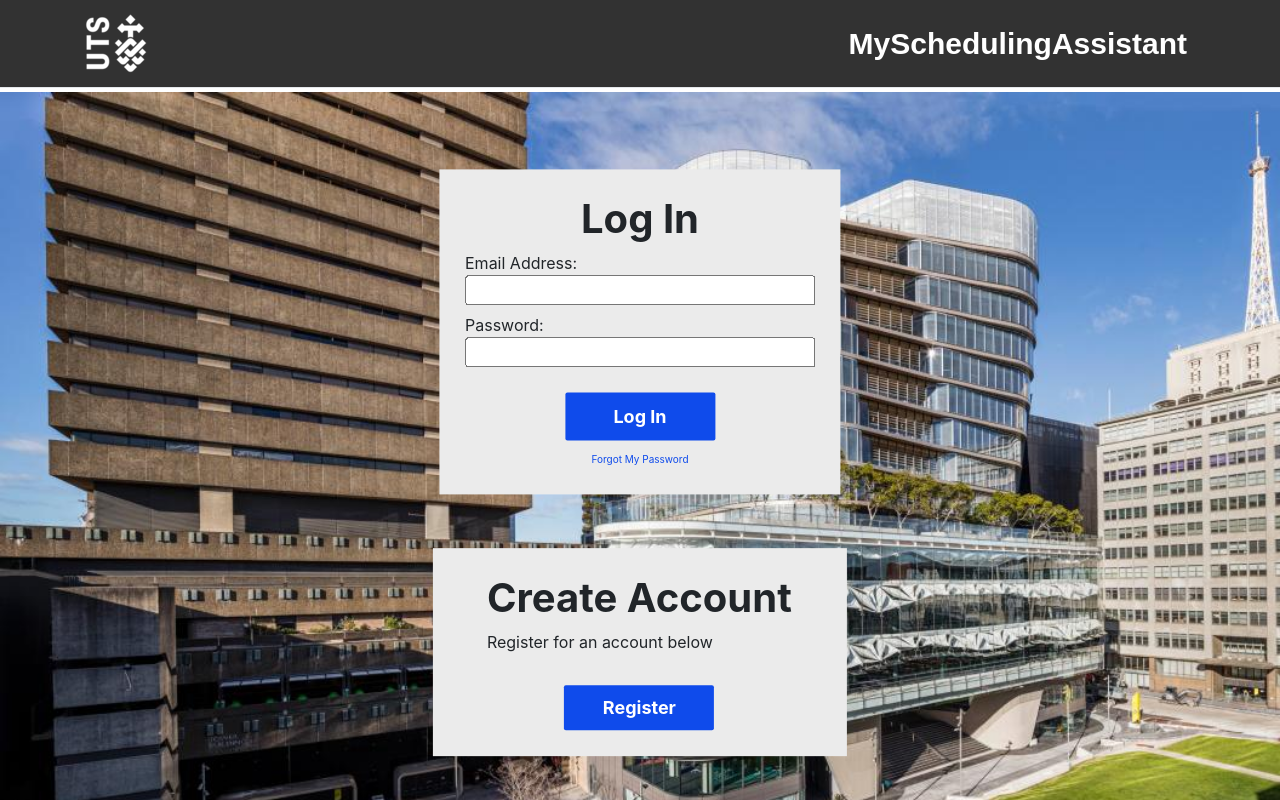
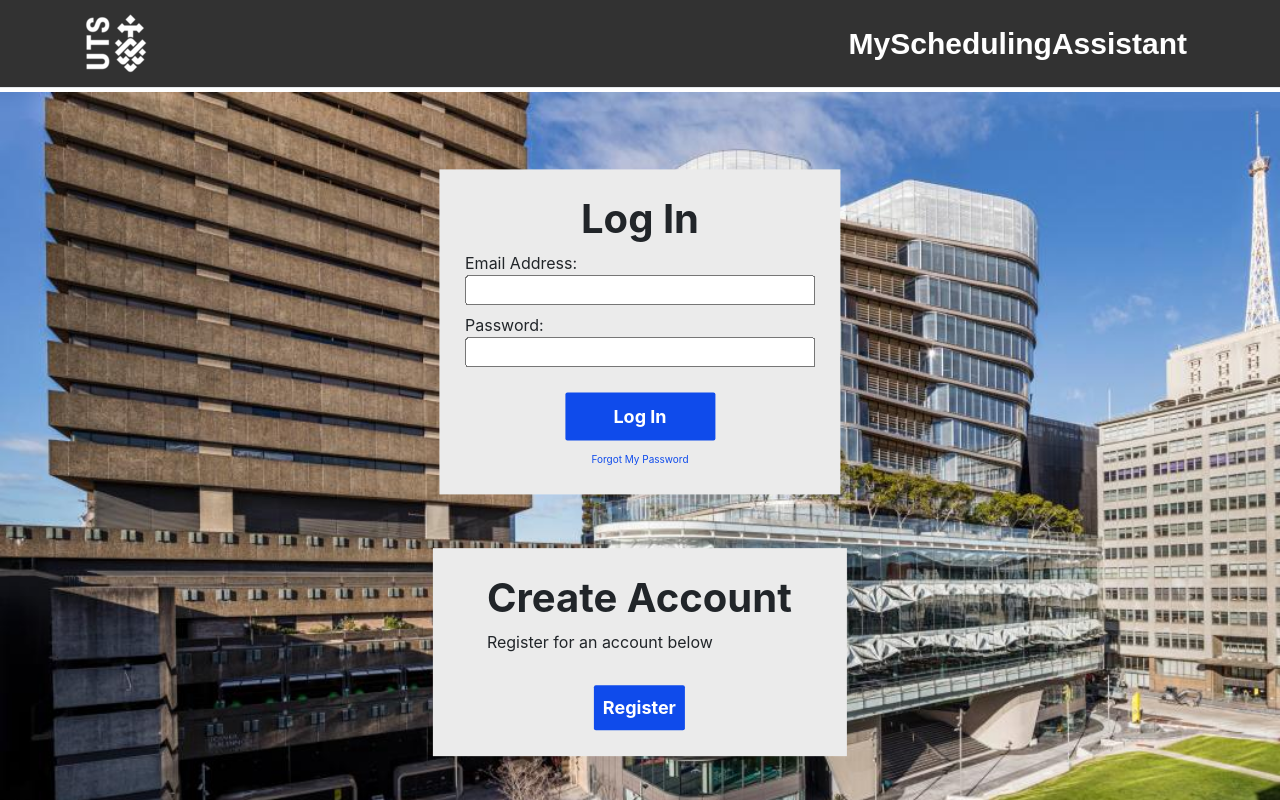
Before and after one commit to vinhddinh/2021S-SATEvening, a React (Create React App) app in the folder src/SATEvening.Web/ClientApp/: page / in a window 1280 px wide. Built offline with nearby package versions, Linux system fonts and the light colour scheme.

Commit message:
registration page on /regiter endpoint

```diff
--- a/src/SATEvening.Web/ClientApp/src/App.js
+++ b/src/SATEvening.Web/ClientApp/src/App.js
@@ -2,11 +2,10 @@
 import { Route } from 'react-router';
 import { Layout } from './components/Layout';
 import { Home } from './components/Home';
-import { FetchData } from './components/FetchData';
 import { Counter } from './components/Counter';
+import { RegistrationForm } from './components/RegistrationForm';
+import './custom.css'
 
-import './custom.css'
-import { RegistrationForm } from './components/RegistrationForm';
 
 export default class App extends Component {
   static displayName = App.name;
@@ -16,7 +15,7 @@
       <Layout>
         <Route exact path='/' component={Home} />
             <Route path='/counter' component={Counter} />
-            <Route path='/RegistrationForm' component={RegistrationForm} />
+            <Route path='/register' component={RegistrationForm} />
       </Layout>
     );
   }
--- a/src/SATEvening.Web/ClientApp/src/components/Home.js
+++ b/src/SATEvening.Web/ClientApp/src/components/Home.js
@@ -1,6 +1,6 @@
 import React, { Component } from 'react';
 import './StyleForm.css';
-import logo from '../assets/UTSB.png';
+import { Link } from 'react-router-dom';
 
 export class Home extends Component {
   static displayName = Home.name;
@@ -41,7 +41,7 @@
                 <h1 className="center"> Create Account </h1>
                 <p className="centers"> Register for an account below </p>
                 <div className="center">
-                    <input className="button" type="submit" value="Register" style={{ width: "150px" }} />
+                    <Link to="/register"><button className="button">Register</button></Link>
                 </div>
             </div>
         </div>
```
